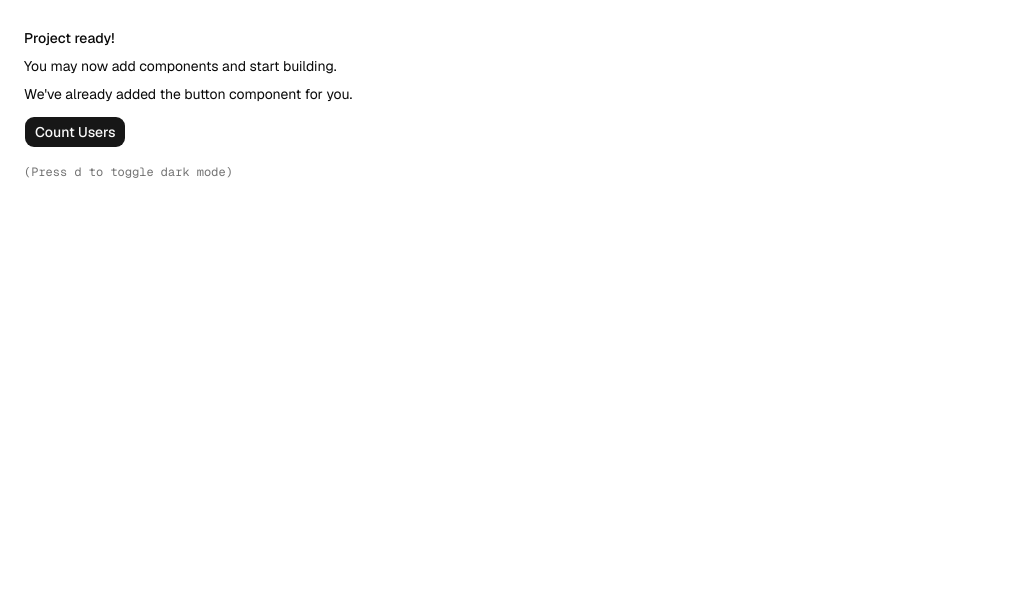
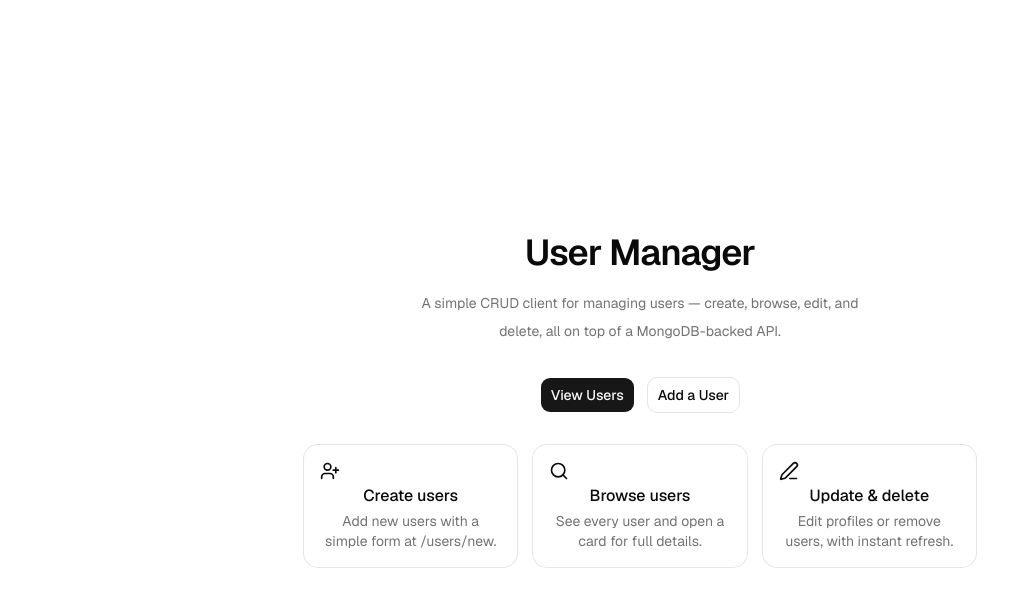
Before and after one commit to asm-saim/v3-simple-crud-operation-client, a Next.js app: page / in a window 1280 px wide. Shown: the top 606 px of the page, without its empty margins (0-1016 px from the left). Built offline with nearby package versions, Linux system fonts and the light colour scheme.

Commit message:
homepage created

```diff
--- a/app/page.tsx
+++ b/app/page.tsx
@@ -1,22 +1,68 @@
 import { Button } from "@/components/ui/button"
+import {
+  Card,
+  CardDescription,
+  CardHeader,
+  CardTitle,
+} from "@/components/ui/card"
+import { PenLine, Search, UserPlus } from "lucide-react"
 import Link from "next/link"
+
+const features = [
+  {
+    icon: UserPlus,
+    title: "Create users",
+    description: "Add new users with a simple form at /users/new.",
+  },
+  {
+    icon: Search,
+    title: "Browse users",
+    description: "See every user and open a card for full details.",
+  },
+  {
+    icon: PenLine,
+    title: "Update & delete",
+    description: "Edit profiles or remove users, with instant refresh.",
+  },
+]
 
 export default function Page() {
   return (
-    <div className="flex min-h-svh p-6">
-      <div className="flex max-w-md min-w-0 flex-col gap-4 text-sm leading-loose">
-        <div>
-          <h1 className="font-medium">Project ready!</h1>
-          <p>You may now add components and start building.</p>
-          <p>We&apos;ve already added the button component for you.</p>
+    <div className="flex min-h-svh flex-col items-center justify-center p-6">
+      <main className="flex w-full max-w-2xl flex-col items-center gap-8 text-center">
+        <div className="flex flex-col items-center gap-4">
+          <h1 className="font-heading text-4xl font-semibold tracking-tight">
+            User Manager
+          </h1>
+          <p className="max-w-md text-sm leading-loose text-muted-foreground">
+            A simple CRUD client for managing users — create, browse, edit, and
+            delete, all on top of a MongoDB-backed API.
+          </p>
+        </div>
+
+        <div className="flex items-center gap-3">
           <Link href="/users">
-            <Button className="mt-2">Count Users</Button>
+            <Button size="lg">View Users</Button>
+          </Link>
+          <Link href="/users/new">
+            <Button size="lg" variant="outline">
+              Add a User
+            </Button>
           </Link>
         </div>
-        <div className="font-mono text-xs text-muted-foreground">
-          (Press <kbd>d</kbd> to toggle dark mode)
+
+        <div className="grid w-full grid-cols-1 gap-4 sm:grid-cols-3">
+          {features.map((feature) => (
+            <Card key={feature.title}>
+              <CardHeader>
+                <feature.icon className="size-5" />
+                <CardTitle>{feature.title}</CardTitle>
+                <CardDescription>{feature.description}</CardDescription>
+              </CardHeader>
+            </Card>
+          ))}
         </div>
-      </div>
+      </main>
     </div>
   )
 }
```
Also changed, not shown: 1 other file (tests, documents, lock files or other folders).
